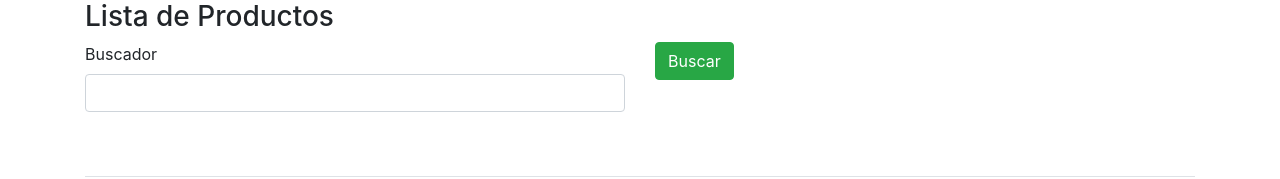
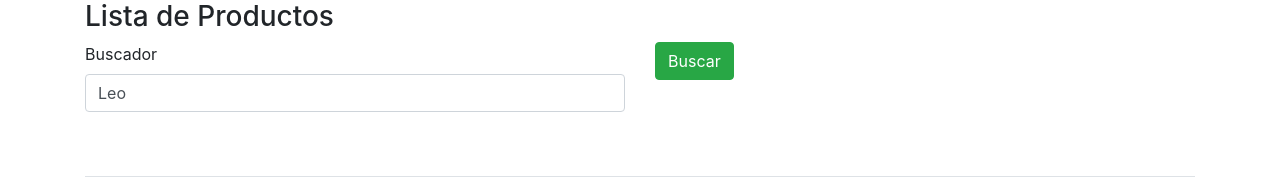
Before and after one commit to guzmle/curso-angular, an Angular app: page / in a window 1280 px wide. Shown: the top 179 px of the page. Built offline with nearby package versions, Linux system fonts and the light colour scheme.

Commit message:
added search bar component

```diff
--- a/src/app/app.module.ts
+++ b/src/app/app.module.ts
@@ -7,13 +7,17 @@ import { AppComponent } from './app.component';
 import { ProductListComponent } from './product-list/product-list.component';
 import { IsodatePipe } from './isodate.pipe';
 import { ColorStatusDirective } from './color-status.directive';
+import { ProductFilterComponent } from './product-filter/product-filter.component';
+import { ProductDetailComponent } from './product-detail/product-detail.component';
 
 @NgModule({
   declarations: [
     AppComponent,
     ProductListComponent,
     IsodatePipe,
-    ColorStatusDirective
+    ColorStatusDirective,
+    ProductFilterComponent,
+    ProductDetailComponent
   ],
   imports: [
     BrowserModule,
--- /dev/null
+++ b/src/app/product-detail/product-detail.component.html
@@ -0,0 +1,3 @@
+<p>
+  product-detail works!
+</p>
--- /dev/null
+++ b/src/app/product-detail/product-detail.component.ts
@@ -0,0 +1,15 @@
+import { Component, OnInit } from '@angular/core';
+
+@Component({
+  selector: 'leo-product-detail',
+  templateUrl: './product-detail.component.html',
+  styleUrls: ['./product-detail.component.scss']
+})
+export class ProductDetailComponent implements OnInit {
+
+  constructor() { }
+
+  ngOnInit() {
+  }
+
+}
--- /dev/null
+++ b/src/app/product-filter/product-filter.component.html
@@ -0,0 +1,17 @@
+<div class="row">
+  <div class="col-6">
+    <div class="form-group">
+      <label for="search">Buscador</label>
+      <input type="text"
+             [(ngModel)]="search"
+             class="form-control"
+             id="search">
+    </div>
+  </div>
+  <div class="col-6">
+    <button class="btn btn-success" (click)="onSearchChange()">
+
+      Buscar
+    </button>
+  </div>
+</div>
--- /dev/null
+++ b/src/app/product-filter/product-filter.component.ts
@@ -0,0 +1,34 @@
+import { Component, EventEmitter, Input, OnInit, Output } from '@angular/core';
+
+@Component({
+  selector: 'leo-product-filter',
+  templateUrl: './product-filter.component.html',
+  styleUrls: ['./product-filter.component.scss']
+})
+export class ProductFilterComponent implements OnInit {
+
+  private _search;
+  @Output() searchChange = new EventEmitter();
+  @Output() searchClick = new EventEmitter();
+
+  @Input()
+  set search(value) {
+    console.log(value);
+    this._search = value;
+    this.searchChange.emit(this._search);
+  }
+
+  get search() {
+    return this._search;
+  }
+
+
+  constructor() { }
+
+  ngOnInit() {
+  }
+
+  onSearchChange() {
+    this.searchClick.emit(this._search);
+  }
+}
--- a/src/app/product-list/product-list.component.html
+++ b/src/app/product-list/product-list.component.html
@@ -4,24 +4,10 @@
   </div>
 </div>
 
-<div class="row">
-  <div class="col-6">
-    <div class="form-group">
-      <label for="search">Buscador</label>
-      <input type="text"
-             [(ngModel)]="search"
-             (ngModelChange)="searchChange($event)"
-             class="form-control"
-             id="search">
-    </div>
-  </div>
-  <div class="col-6">
-    <button class="btn btn-success" (click)="onSearch()">
-
-      Buscar
-    </button>
-  </div>
-</div>
+<leo-product-filter
+  [(search)]="search"
+  (searchClick)="onSearch($event)">
+</leo-product-filter>
 
 <div class="row mt-5">
   <div class="col-12">
--- a/src/app/product-list/product-list.component.ts
+++ b/src/app/product-list/product-list.component.ts
@@ -8,7 +8,7 @@ import { ListService } from '../list.service';
   styleUrls: ['./product-list.component.scss']
 })
 export class ProductListComponent implements OnInit, OnDestroy {
-  search = '';
+  search = 'Leo';
   original: { name: string, id: number, date: Date }[] = [];
   list: { name: string, id: number, date: Date }[] = [];
 
@@ -33,11 +33,8 @@ export class ProductListComponent implements OnInit, OnDestroy {
     console.log(prop);
   }
 
-  searchChange(valor) {
-    this.search = valor;
-  }
-
-  onSearch() {
+  onSearch(data) {
     this.list = this.original.filter((obj) => obj.name.startsWith(this.search));
+    this.search = '';
   }
 }
```
Also changed, not shown: src/app/product-detail/product-detail.component.scss (added), src/app/product-filter/product-filter.component.scss (added), 2 other files (tests, documents, lock files or other folders).
